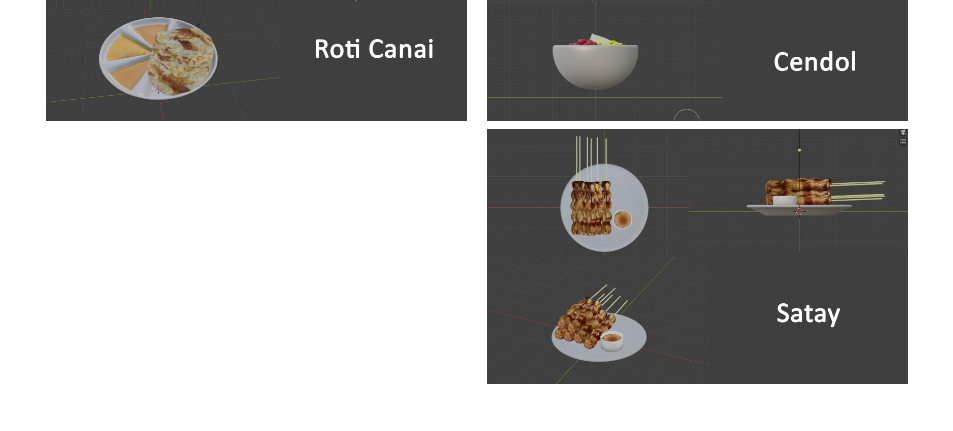
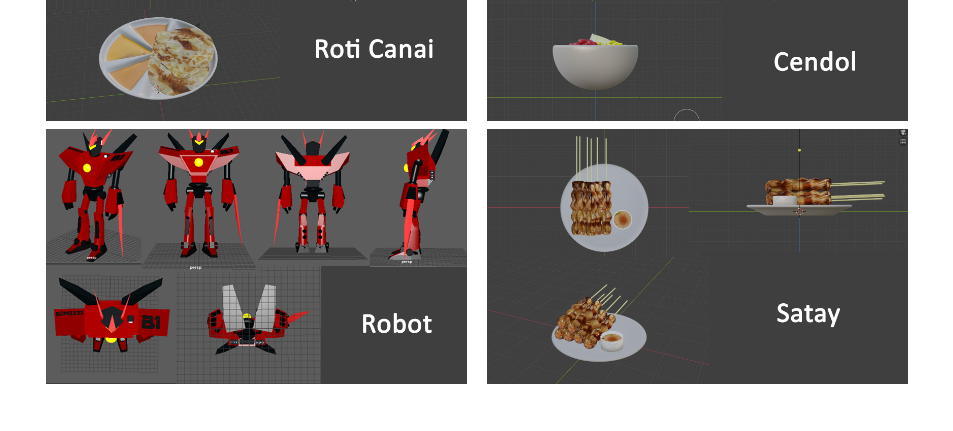
Before and after one commit to SeanNg97/SeanNgPorfolio, a plain HTML site: page works.html in a window 1280 px wide. Shown: the part 2920-3351 px from the top of the page, without its empty margins (238-1191 px from the left). Drawn offline with nearby package versions, Linux system fonts and the light colour scheme.

Commit message:
Added robot 3D

```diff
--- a/works.html
+++ b/works.html
@@ -235,6 +235,7 @@
   </div>
   <div class="column2">
     <img src="img/3D/Roti Canai.jpg" style="width:100%">
+    <img src="img/3D/robot.jpg" style="width:100%">
   </div>
   <div class="column2">
     <img src="img/3D/Cendol.jpg" style="width:100%">
```
Also changed, not shown: img/3D/robot.jpg (added).
